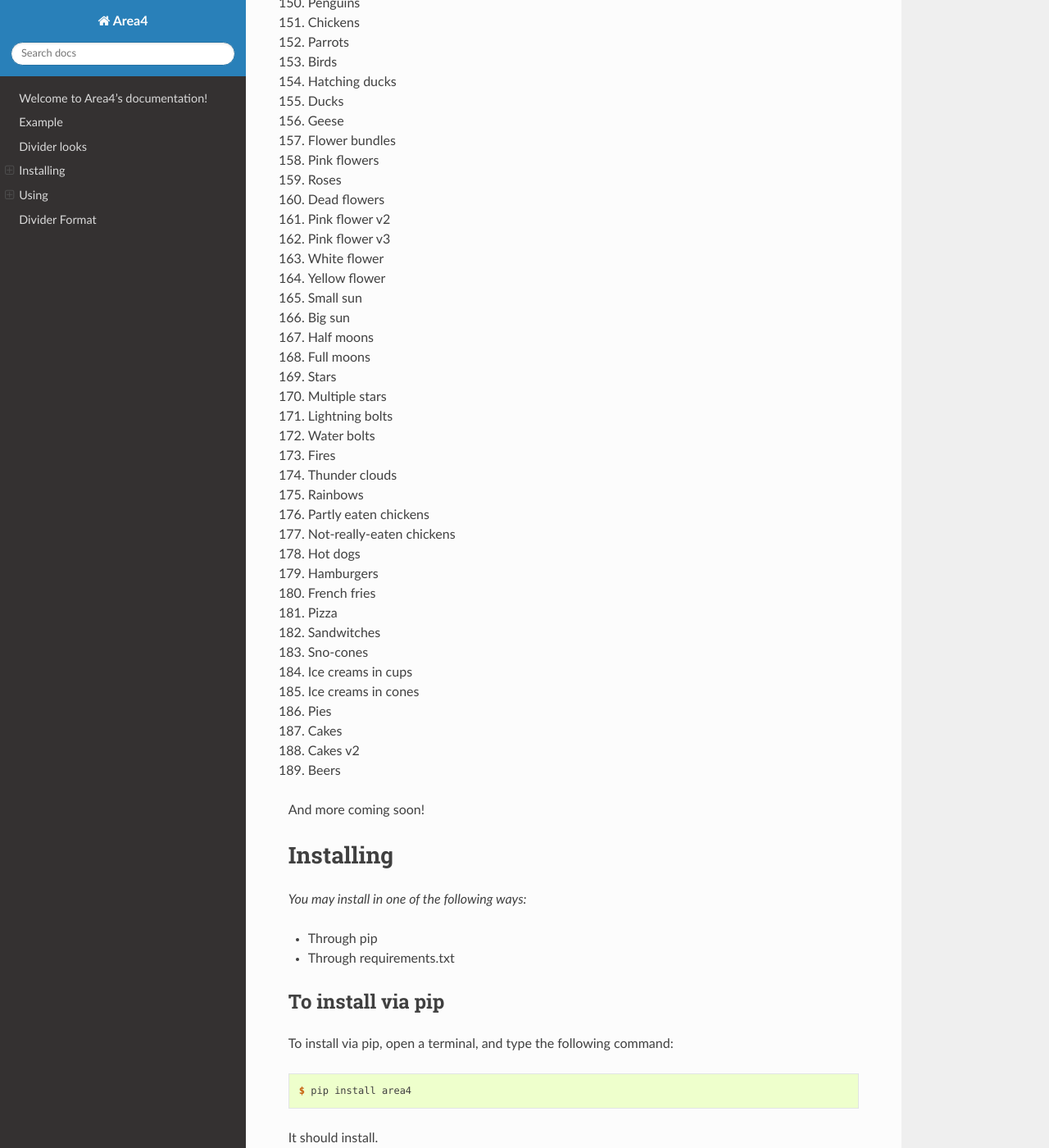
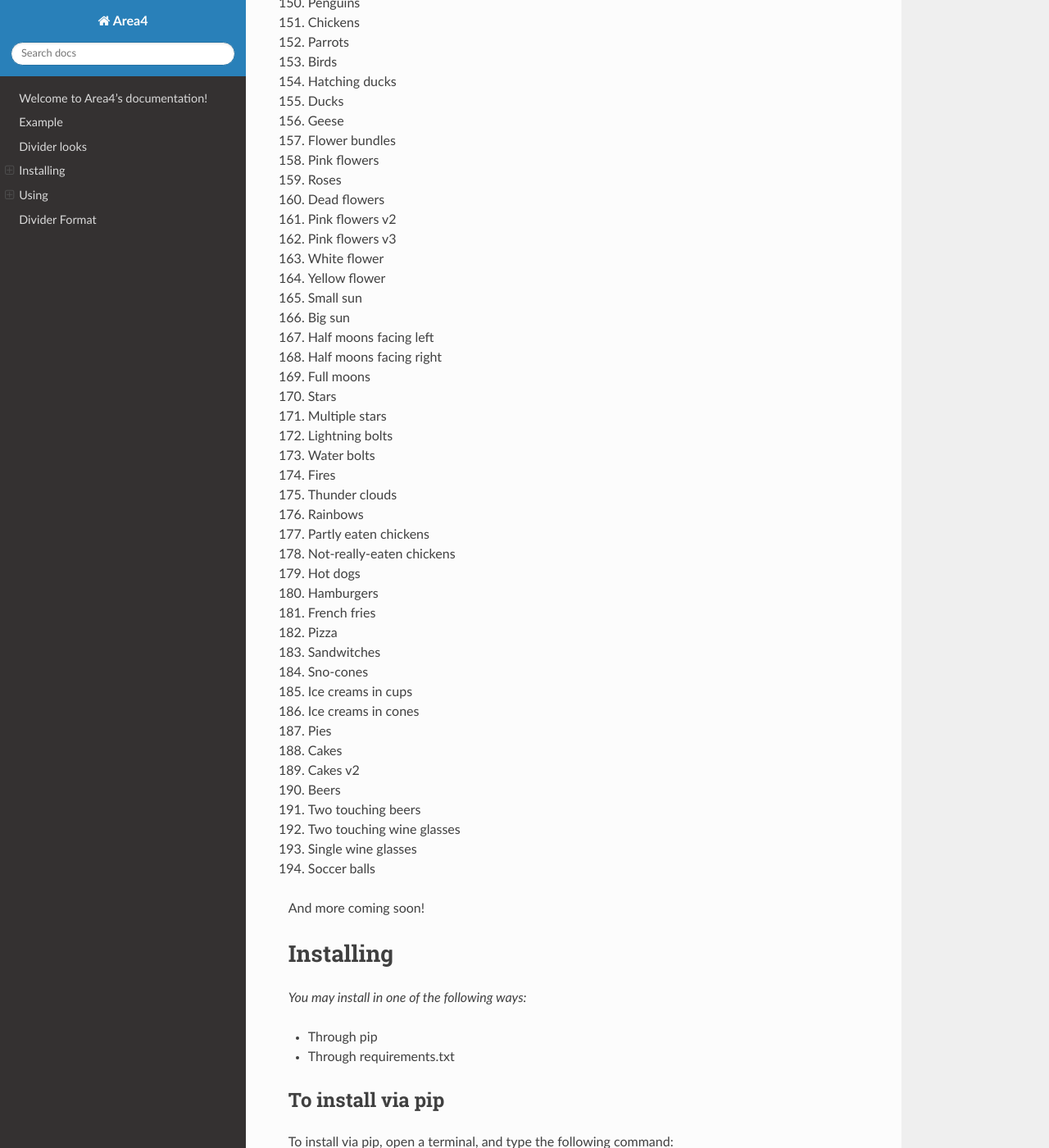
Before and after one commit to area4lib/area4, a Sphinx documentation site: the page built from docs/index.rst, in a window 1280 px wide and 1400 px high, scrolled down 4275 px. Shown: the whole window at 82% size. Built offline with Sphinx 7.4.7 and the Read the Docs theme 2.0.0, drawn with Linux system fonts in a browser that asks for light colours.

Commit message:
Update docs/index.rst

```diff
--- a/docs/index.rst
+++ b/docs/index.rst
@@ -211,35 +211,40 @@ Divider looks
 158. Pink flowers
 159. Roses
 160. Dead flowers
-161. Pink flower v2
-162. Pink flower v3
+161. Pink flowers v2
+162. Pink flowers v3
 163. White flower
 164. Yellow flower
 165. Small sun
 166. Big sun
-167. Half moons
-168. Full moons
-169. Stars
-170. Multiple stars
-171. Lightning bolts
-172. Water bolts
-173. Fires
-174. Thunder clouds
-175. Rainbows
-176. Partly eaten chickens
-177. Not-really-eaten chickens
-178. Hot dogs
-179. Hamburgers
-180. French fries
-181. Pizza
-182. Sandwitches
-183. Sno-cones
-184. Ice creams in cups
-185. Ice creams in cones
-186. Pies
-187. Cakes
-188. Cakes v2
-189. Beers
+167. Half moons facing left
+168. Half moons facing right
+169. Full moons
+170. Stars
+171. Multiple stars
+172. Lightning bolts
+173. Water bolts
+174. Fires
+175. Thunder clouds
+176. Rainbows
+177. Partly eaten chickens
+178. Not-really-eaten chickens
+179. Hot dogs
+180. Hamburgers
+181. French fries
+182. Pizza
+183. Sandwitches
+184. Sno-cones
+185. Ice creams in cups
+186. Ice creams in cones
+187. Pies
+188. Cakes
+189. Cakes v2
+190. Beers
+191. Two touching beers
+192. Two touching wine glasses
+193. Single wine glasses
+194. Soccer balls
 
 
 
```
